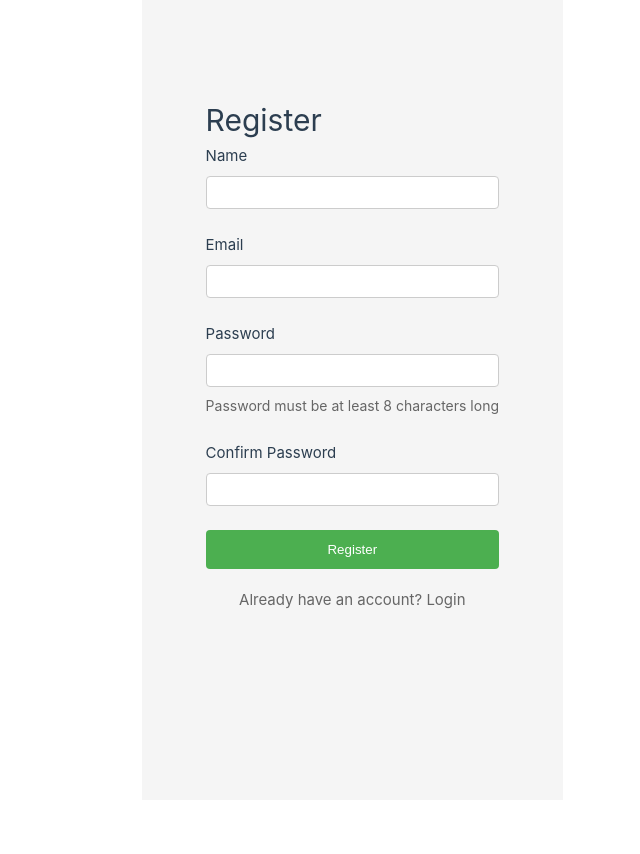
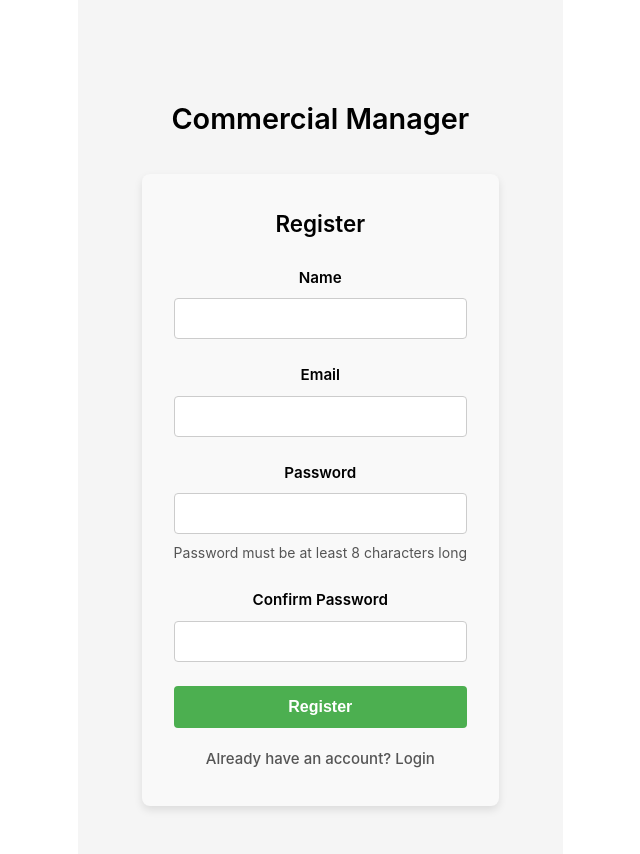
Before and after one commit to promanowicz/tendevx, a Vue app: page /register in a window 1280 px wide. Shown: the top 854 px of the page, without its empty margins (77-717 px from the left). Before the commit the page ends 800 px from the top, so only its background shows below. Built offline with nearby package versions, Linux system fonts and the light colour scheme; no server answers; the HTML template or start-up script is replaced by a standard one.

Commit message:
ui colors fixed

```diff
--- a/src/views/auth/LoginView.vue
+++ b/src/views/auth/LoginView.vue
@@ -134,4 +134,14 @@ const handleSubmit = async (e: Event) => {
   border-radius: 4px;
   text-align: center;
 }
+
+.page-container {
+  max-width: 900px; /* Doubled from 450px */
+  margin: 2rem auto;
+  padding: 2rem;
+  display: flex;
+  flex-direction: column;
+  align-items: center;
+  justify-content: center;
+}
 </style>
--- a/src/views/auth/RegisterView.vue
+++ b/src/views/auth/RegisterView.vue
@@ -36,8 +36,10 @@ const handleSubmit = async (e: Event) => {
 </script>
 
 <template>
+  <div class="page-container">
+    <h1 class="project-title">Commercial Manager</h1>
     <div class="register-container">
-    <h1>Register</h1>
+      <h2 class="register-title">Register</h2>
 
       <form @submit="handleSubmit" class="register-form">
         <div v-if="errorMessage" class="error-message">
@@ -45,7 +47,7 @@ const handleSubmit = async (e: Event) => {
         </div>
 
         <div class="form-group">
-        <label for="name">Name</label>
+          <label for="name" class="form-label">Name</label>
           <input
             id="name"
             type="text"
@@ -56,7 +58,7 @@ const handleSubmit = async (e: Event) => {
         </div>
 
         <div class="form-group">
-        <label for="email">Email</label>
+          <label for="email" class="form-label">Email</label>
           <input
             id="email"
             type="email"
@@ -67,7 +69,7 @@ const handleSubmit = async (e: Event) => {
         </div>
 
         <div class="form-group">
-        <label for="password">Password</label>
+          <label for="password" class="form-label">Password</label>
           <input
             id="password"
             type="password"
@@ -79,7 +81,7 @@ const handleSubmit = async (e: Event) => {
         </div>
 
         <div class="form-group">
-        <label for="confirm-password">Confirm Password</label>
+          <label for="confirm-password" class="form-label">Confirm Password</label>
           <input
             id="confirm-password"
             type="password"
@@ -99,36 +101,85 @@ const handleSubmit = async (e: Event) => {
         </div>
       </form>
     </div>
+  </div>
 </template>
 
 <style scoped>
-.register-container {
-  max-width: 400px;
+.page-container {
+  max-width: 900px; /* Doubled from 450px */
   margin: 2rem auto;
   padding: 2rem;
+  display: flex;
+  flex-direction: column;
+  align-items: center;
+  justify-content: center;
+}
+
+.project-title {
+  text-align: center;
+  margin-bottom: 2rem;
+  font-size: 1.8rem;
+  color: #000; /* Black */
+  font-weight: 600;
+  width: 100%;
+}
+
+.register-container {
+  background-color: #f9f9f9;
+  padding: 2rem;
+  border-radius: 8px;
+  box-shadow: 0 4px 8px rgba(0, 0, 0, 0.1);
+  color: #000; /* Base text color black */
+  width: 100%;
+  max-width: 400px; /* Consistent with LoginView */
+}
+
+.register-title {
+  text-align: center;
+  margin-bottom: 1.5rem;
+  font-size: 1.4rem;
+  color: #000; /* Black */
+  font-weight: 600;
 }
 
 .register-form {
   display: flex;
   flex-direction: column;
   gap: 1.5rem;
+  align-items: center; /* Center form elements */
 }
 
 .form-group {
   display: flex;
   flex-direction: column;
   gap: 0.5rem;
+  width: 100%; /* Allow inputs to take up defined max-width */
+  align-items: center; /* Center label and input within the group */
+}
+
+.form-label {
+  font-weight: 600;
+  color: #000; /* Black */
+  font-size: 0.95rem;
+  text-align: center;
 }
 
 .form-group input {
-  padding: 0.5rem;
+  padding: 0.75rem;
   border: 1px solid #ccc;
   border-radius: 4px;
+  color: #000; /* Black for input text */
+  background-color: #fff;
+  width: 100%;
+  max-width: 300px; /* Consistent input width */
 }
 
 .form-group small {
-  color: #666;
+  color: #555; /* Dark gray for helper text */
   font-size: 0.875rem;
+  text-align: center;
+  width: 100%;
+  max-width: 300px;
 }
 
 .form-actions {
@@ -136,6 +187,8 @@ const handleSubmit = async (e: Event) => {
   flex-direction: column;
   gap: 1rem;
   align-items: center;
+  width: 100%;
+  max-width: 300px; /* Match input width */
 }
 
 .form-actions button {
@@ -143,9 +196,11 @@ const handleSubmit = async (e: Event) => {
   padding: 0.75rem;
   background-color: #4CAF50;
   color: white;
+  font-weight: 600;
   border: none;
   border-radius: 4px;
   cursor: pointer;
+  font-size: 1rem;
 }
 
 .form-actions button:disabled {
@@ -154,8 +209,10 @@ const handleSubmit = async (e: Event) => {
 }
 
 .login-link {
-  color: #666;
+  color: #555; /* Consistent with LoginView's secondary link */
   text-decoration: none;
+  text-align: center;
+  font-weight: 500;
 }
 
 .error-message {
@@ -164,5 +221,8 @@ const handleSubmit = async (e: Event) => {
   color: #c62828;
   border-radius: 4px;
   text-align: center;
+  font-weight: 500;
+  width: 100%;
+  max-width: 300px; /* Align with other form elements */
 }
 </style>
```
Lines whose indentation alone changed are shown as unchanged.
